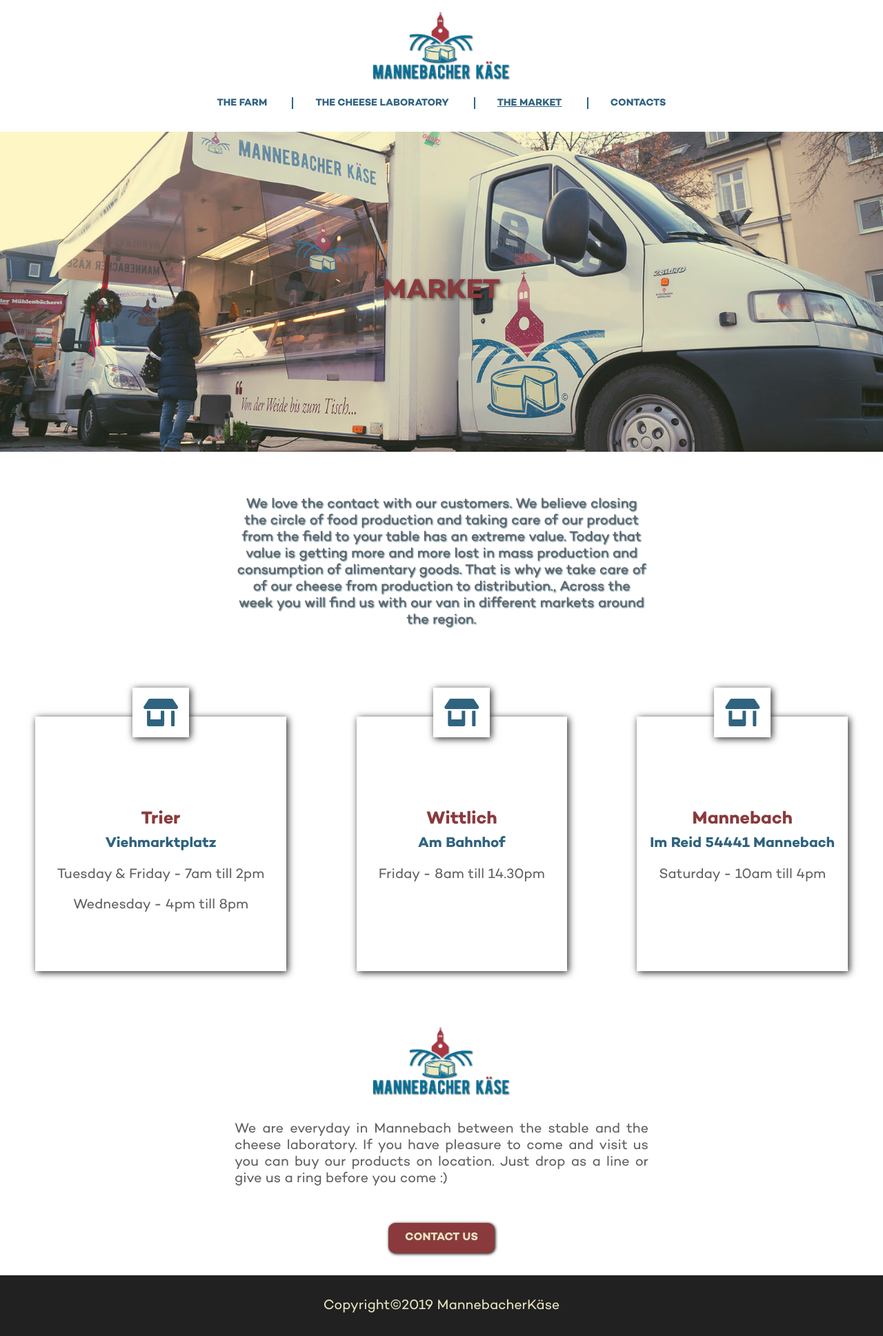
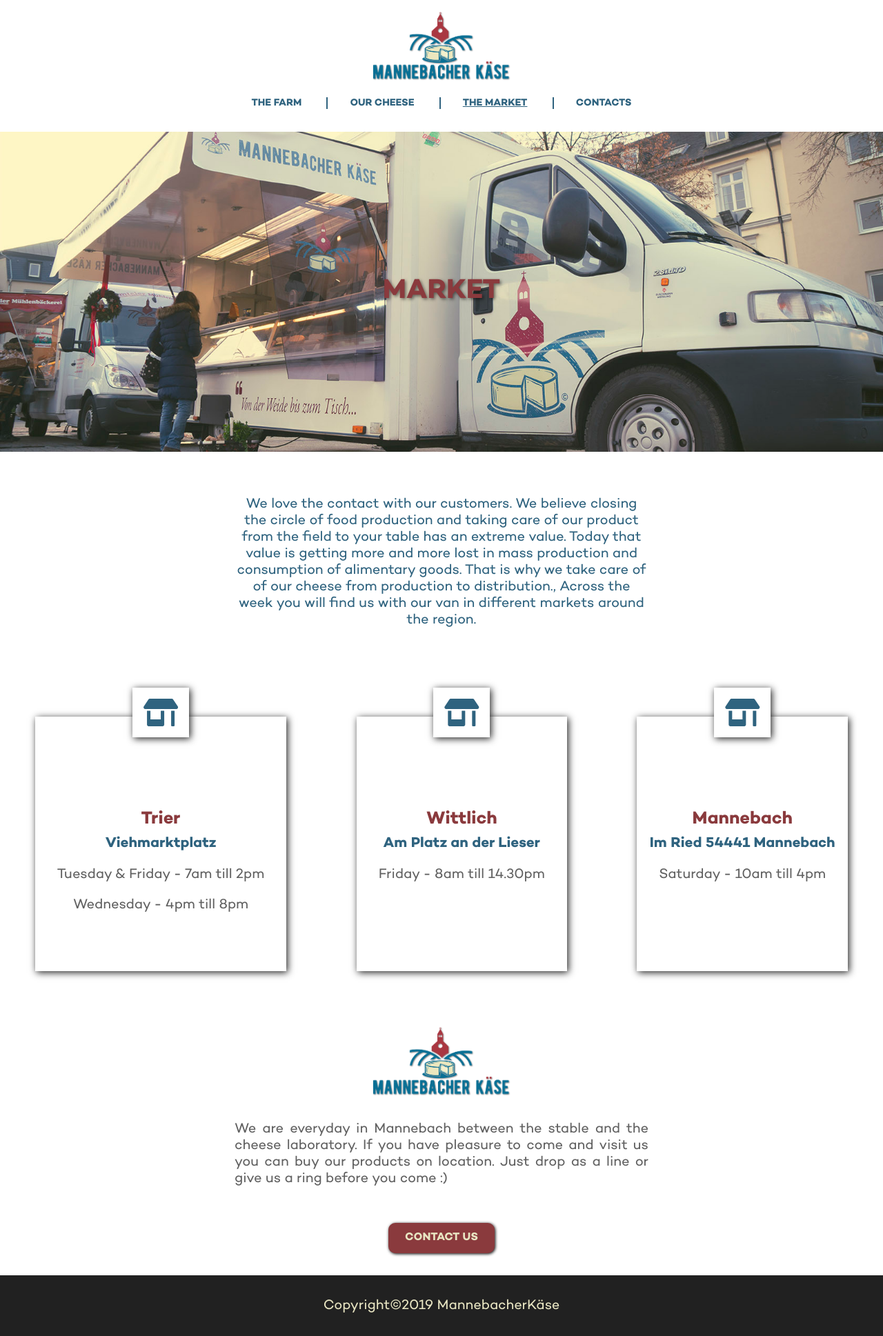
Before and after one commit to matteocarpi/mannebacherk-se, a Jekyll site: the page built from pages/market.md, in a window 1280 px wide. Shown: the whole page at 69% size. Built offline with Jekyll 4.4.1, drawn with Linux system fonts in a browser that asks for light colours; nearby versions of some CDN libraries.

Commit message:
corrected some names and styles

```diff
--- a/_data/navigation.yml
+++ b/_data/navigation.yml
@@ -1,6 +1,6 @@
 - name: The Farm
   link: /the-farm
-- name: The Cheese Laboratory
+- name: Our Cheese
   link: /cheese-laboratory
 - name: The Market
   link: /market
--- a/_layouts/page.html
+++ b/_layouts/page.html
@@ -7,7 +7,7 @@
 
   white
 
-  {% elsif page.title == 'The Cheese Laboratory' %}
+  {% elsif page.title == 'Our Cheese' %}
 
   blue
 
--- a/_sass/cheese.scss
+++ b/_sass/cheese.scss
@@ -27,7 +27,6 @@
   display: flex;
   justify-content: center;
   flex-wrap: wrap;
-  // max-width: 1000px;
 }
 img.product-image {
   width: 300px;
--- a/_sass/universal.scss
+++ b/_sass/universal.scss
@@ -74,8 +74,7 @@
     font-family: Campton-Book;
     font-size: 20px;
     text-align: center;
-    color: $grey;
-    text-shadow: 1px 1px 2px $blue;
+    color: $blue;
   }
 }
 a, span {
--- a/pages/market.md
+++ b/pages/market.md
@@ -16,12 +16,12 @@
   - Tuesday & Friday - 7am till 2pm
   - Wednesday - 4pm till 8pm
 - name: Wittlich
-  address: Am Bahnhof
+  address: Am Platz an der Lieser
   times:
   - Friday - 8am till 14.30pm
 - name: Mannebach
   address: |-
-    Im Reid
+    Im Ried
     54441 Mannebach
   times:
   - Saturday - 10am till 4pm
```
Also changed, not shown: pages/cheese-lab.md (+2 -2 lines).
